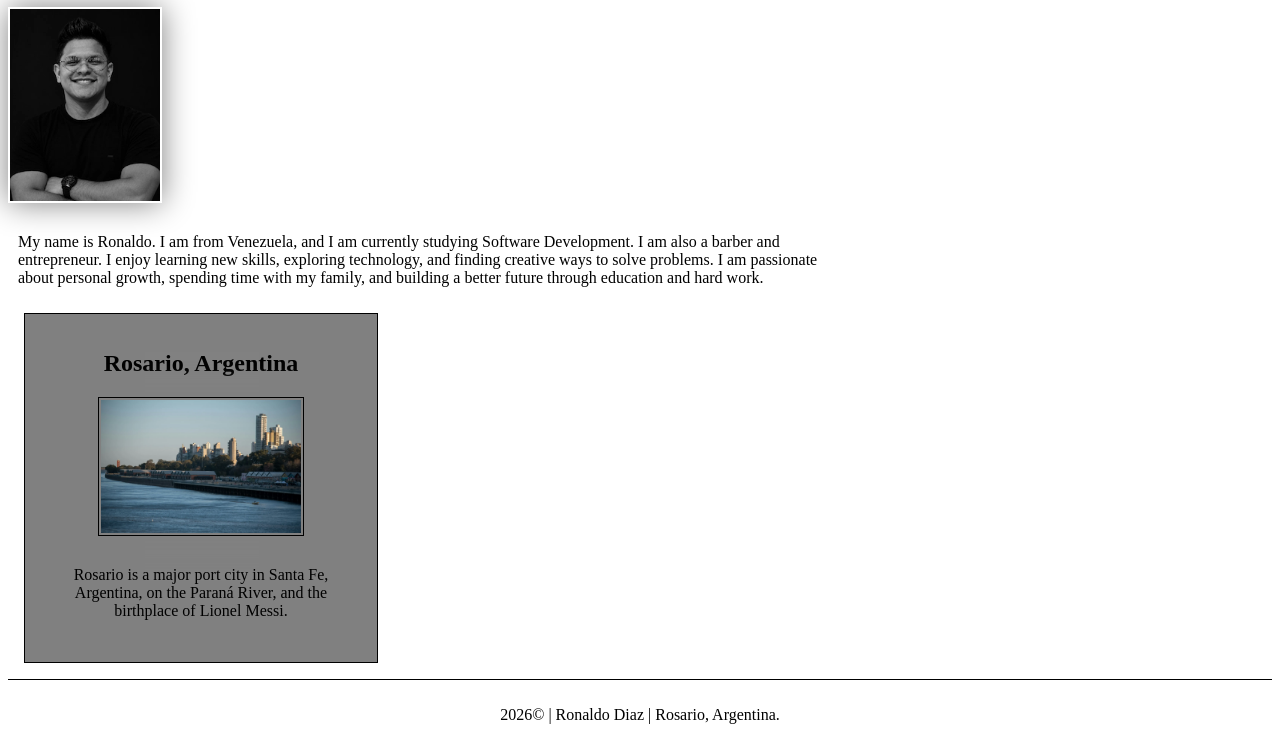
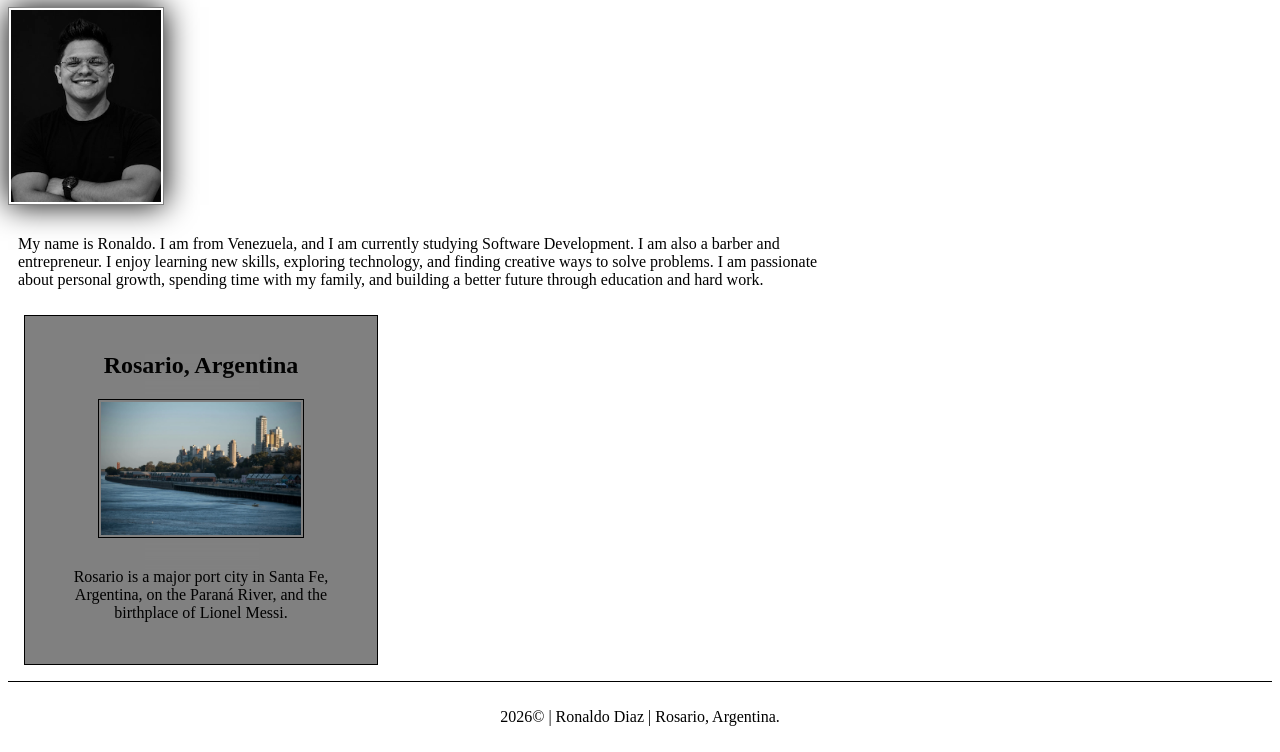
Before and after one commit to ronaldojosediaz/wdd130, a plain HTML site: page index.html in a window 1280 px wide. Shown: the part 217-969 px from the top of the page. Drawn offline with Linux system fonts and the light colour scheme.

Commit message:
Corrections 2

```diff
--- a/styles/styles.css
+++ b/styles/styles.css
@@ -11,12 +11,12 @@ nav a {
 main {
     max-width: 840px;
 }
-main img{
+main img {
     width: 150px;
     height: auto;
-    border: gray;
+    border: 1px solid gray;
     padding: 2px;
-    box-shadow: #000000;
+    box-shadow: 0 0 30px #000000;
 }
 p {padding: 0;}
 img {
```
